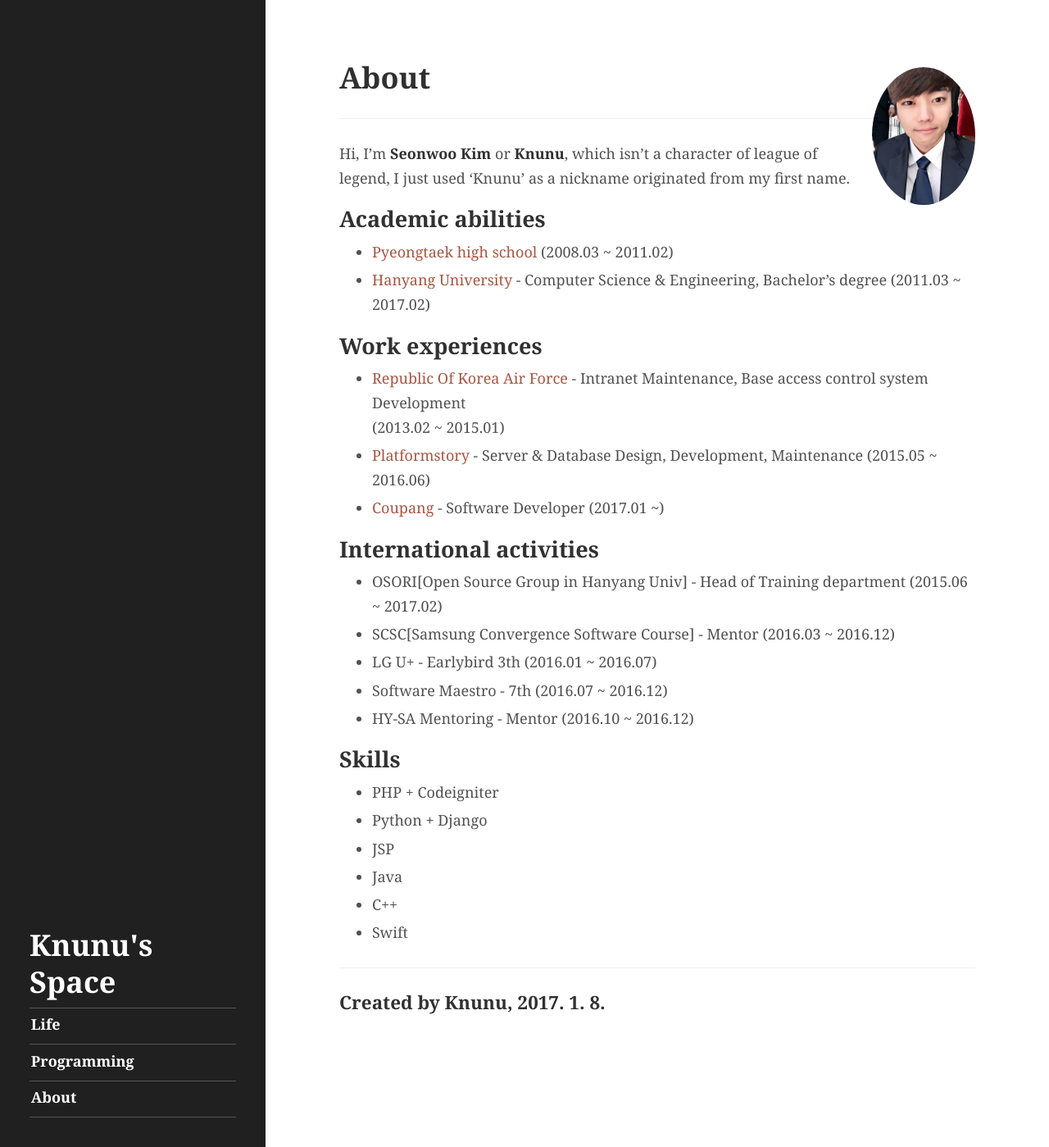
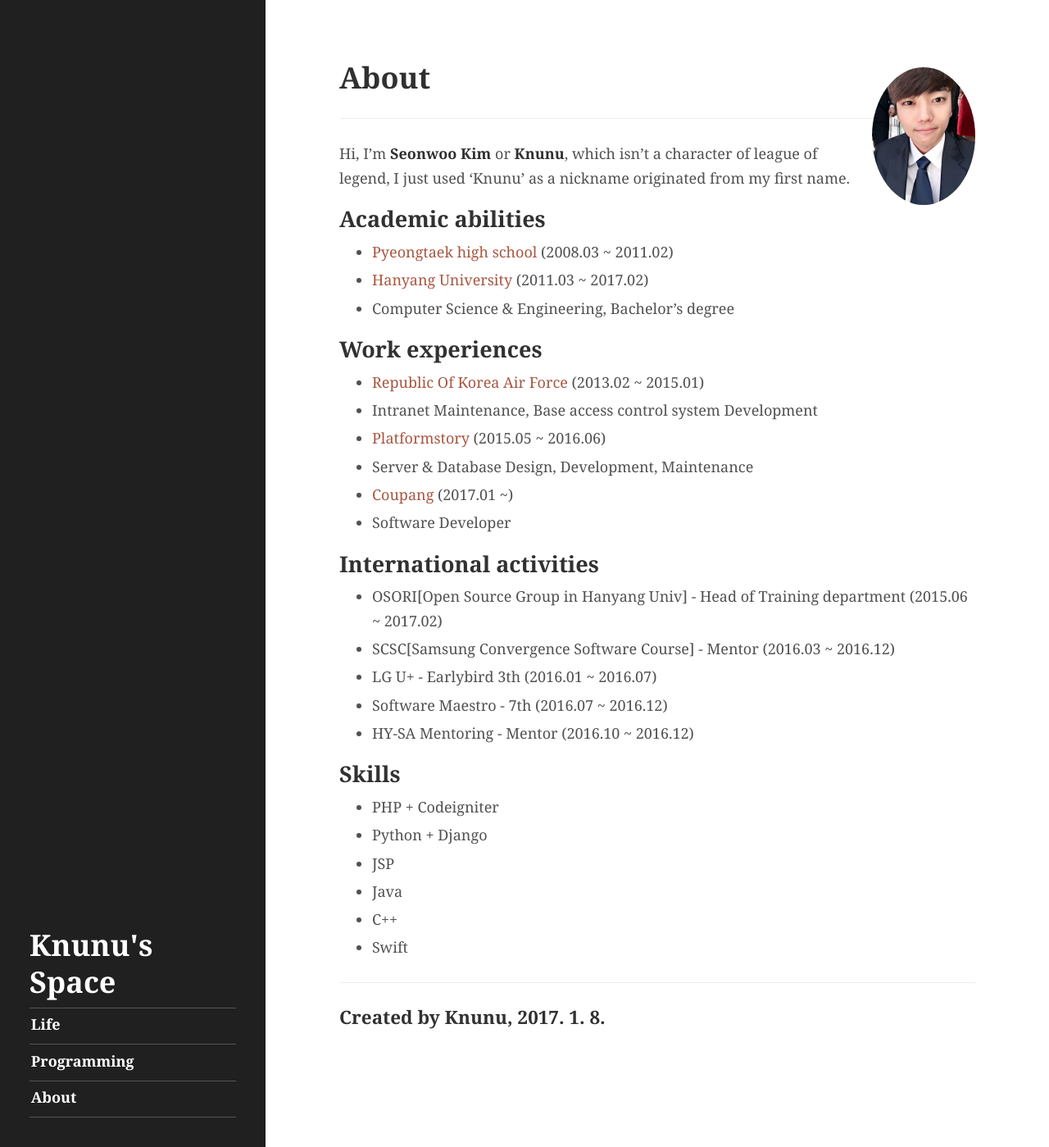
Before and after one commit to knunu/knunu.github.io, a Jekyll site: the page built from about.md, in a window 1280 px wide and 1399 px high. Shown: the whole window at 82% size. Built offline with Jekyll 4.4.1, drawn with Linux system fonts in a browser that asks for light colours.

Commit message:
new line added

```diff
--- a/about.md
+++ b/about.md
@@ -12,13 +12,17 @@ title: About
 ## Academic abilities
 
 * [Pyeongtaek high school](http://www.pyeongtaek.hs.kr/smain.html) (2008.03 ~ 2011.02)
-* [Hanyang University](http://www.hanyang.ac.kr/) - Computer Science & Engineering, Bachelor's degree (2011.03 ~ 2017.02)
+* [Hanyang University](http://www.hanyang.ac.kr/) (2011.03 ~ 2017.02)<br />
+ - Computer Science & Engineering, Bachelor's degree
 
 ## Work experiences
 
-* [Republic Of Korea Air Force](http://www.airforce.mil.kr:8081/user/indexMain.action?siteId=airforce) - Intranet Maintenance, Base access control system Development <br />(2013.02 ~ 2015.01)
-* [Platformstory](http://platformstory.com/) - Server & Database Design, Development, Maintenance (2015.05 ~ 2016.06)
-* [Coupang](http://www.coupang.com/) - Software Developer (2017.01 ~)
+* [Republic Of Korea Air Force](http://www.airforce.mil.kr:8081/user/indexMain.action?siteId=airforce) (2013.02 ~ 2015.01)<br />
+ - Intranet Maintenance, Base access control system Development
+* [Platformstory](http://platformstory.com/) (2015.05 ~ 2016.06)<br />
+ - Server & Database Design, Development, Maintenance
+* [Coupang](http://www.coupang.com/) (2017.01 ~)<br />
+ - Software Developer
 
 ## International activities
 
```
